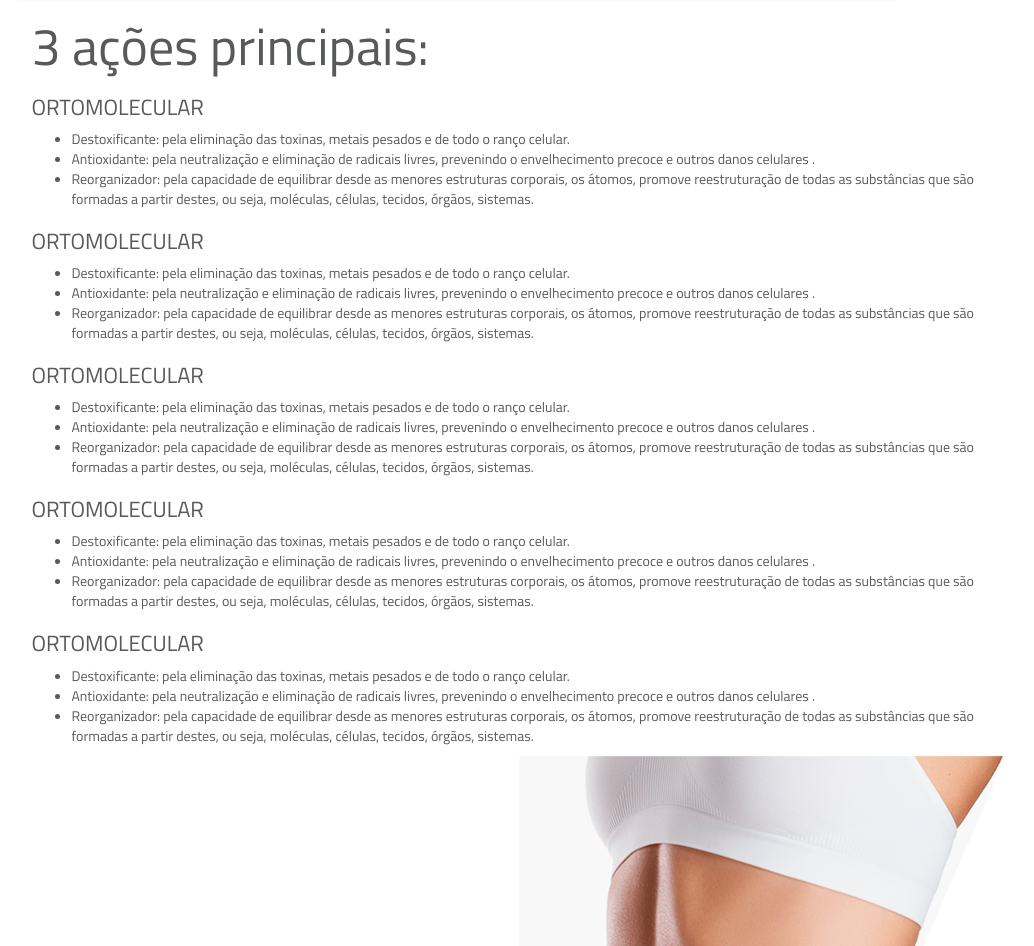
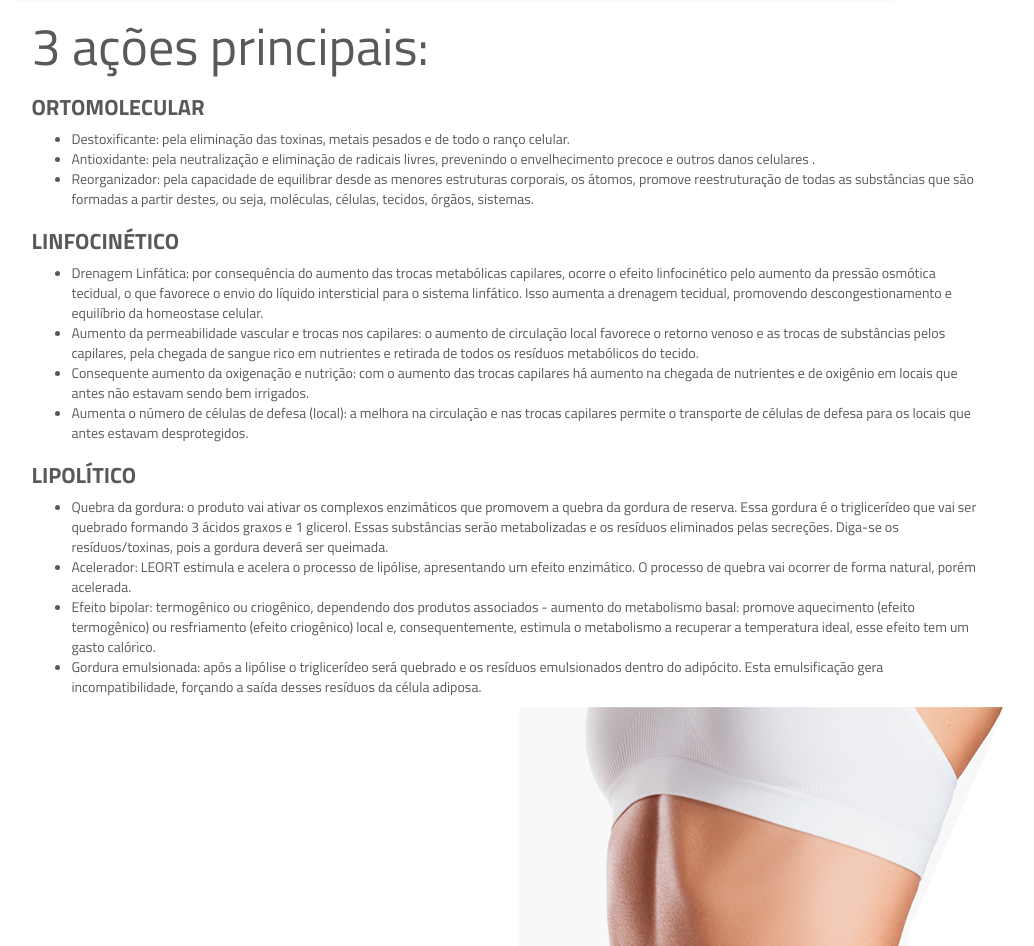
Before and after one commit to netafado/BothanicaMineral, a website: page pug/index.pug in a window 1280 px wide. Shown: the part 1261-2207 px from the top of the page, without its empty margins (136-1170 px from the left). Drawn offline with nearby package versions, Linux system fonts and the light colour scheme; files that its build step writes are made by us from their sources; files whose address does not match are found by name.

Commit message:
texto 3 açoes

```diff
--- a/pug/index.pug
+++ b/pug/index.pug
@@ -47,15 +47,39 @@ block content
                 .col-sm-10.col-sm-offset-1
 
                     h1 3 ações principais:
-                    each i in [1,2,3,4,5]
-                        .list-acoes
-                            h3 ORTOMOLECULAR
-                            ul
-                                li Destoxificante: pela eliminação das toxinas, metais pesados e de todo o ranço celular.
-                                li Antioxidante: pela neutralização e eliminação de radicais livres, prevenindo o envelhecimento precoce e outros danos celulares .
-                                li Reorganizador: pela capacidade de equilibrar desde as menores estruturas corporais, os átomos, promove reestruturação de todas as substâncias que são formadas a partir destes, ou seja, moléculas, células, tecidos, órgãos, sistemas.
-
-
+                    .list-acoes
+                        h3.bold ORTOMOLECULAR
+                        ul
+                            li Destoxificante: pela eliminação das toxinas, metais pesados e de todo o ranço celular.
+                            li Antioxidante: pela neutralização e eliminação de radicais livres, prevenindo o envelhecimento precoce e outros danos celulares .
+                            li Reorganizador: pela capacidade de equilibrar desde as menores estruturas corporais, os átomos,
+                                |promove reestruturação de todas as substâncias que são formadas a partir destes, ou seja, moléculas, células, tecidos, órgãos,
+                                |sistemas.
+                    .list-acoes
+                        h3.bold LINFOCINÉTICO
+                        ul
+                            li Drenagem Linfática: por consequência do aumento das trocas metabólicas capilares, ocorre o efeito linfocinético pelo aumento da
+                                |pressão osmótica tecidual, o que favorece o envio do líquido intersticial para o sistema linfático. Isso aumenta a drenagem tecidual,
+                                |promovendo descongestionamento e equilíbrio da homeostase celular.
+                            li Aumento da permeabilidade vascular e trocas nos capilares: o aumento de circulação local favorece o retorno venoso e as trocas de
+                                |substâncias pelos capilares, pela chegada de sangue rico em nutrientes e retirada de todos os resíduos metabólicos do tecido.
+                            li Consequente aumento da oxigenação e nutrição: com o aumento das trocas capilares há aumento na chegada de nutrientes e de oxigênio em
+                                |locais que antes não estavam sendo bem irrigados.
+                            li Aumenta o número de células de defesa (local): a melhora na circulação  e nas trocas capilares permite o transporte de células de
+                                |defesa para os locais que antes estavam desprotegidos.
+                    .list-acoes
+                        h3.bold LIPOLÍTICO
+                        ul
+                            li Quebra da gordura: o produto vai ativar os complexos enzimáticos que promovem a quebra da gordura de reserva. Essa gordura é o
+                                |triglicerídeo que vai ser quebrado formando 3 ácidos graxos e 1 glicerol. Essas substâncias serão metabolizadas e os resíduos
+                                |eliminados pelas secreções. Diga-se os resíduos/toxinas, pois a gordura deverá ser queimada.
+                            li Acelerador: LEORT estimula e acelera o processo de lipólise, apresentando um efeito enzimático. O processo de quebra vai ocorrer de
+                                |forma natural, porém acelerada.
+                            li Efeito bipolar: termogênico ou criogênico, dependendo dos produtos associados - aumento do metabolismo basal: promove aquecimento
+                                |(efeito termogênico) ou resfriamento (efeito criogênico) local e, consequentemente, estimula o metabolismo a recuperar a temperatura
+                                |ideal, esse efeito tem um gasto calórico.
+                            li Gordura emulsionada: após a lipólise o triglicerídeo será quebrado e os resíduos emulsionados dentro do adipócito. Esta emulsificação
+                                |gera incompatibilidade, forçando a saída desses resíduos da célula adiposa.
 
 
 
```
Also changed, not shown: public/index.html.
